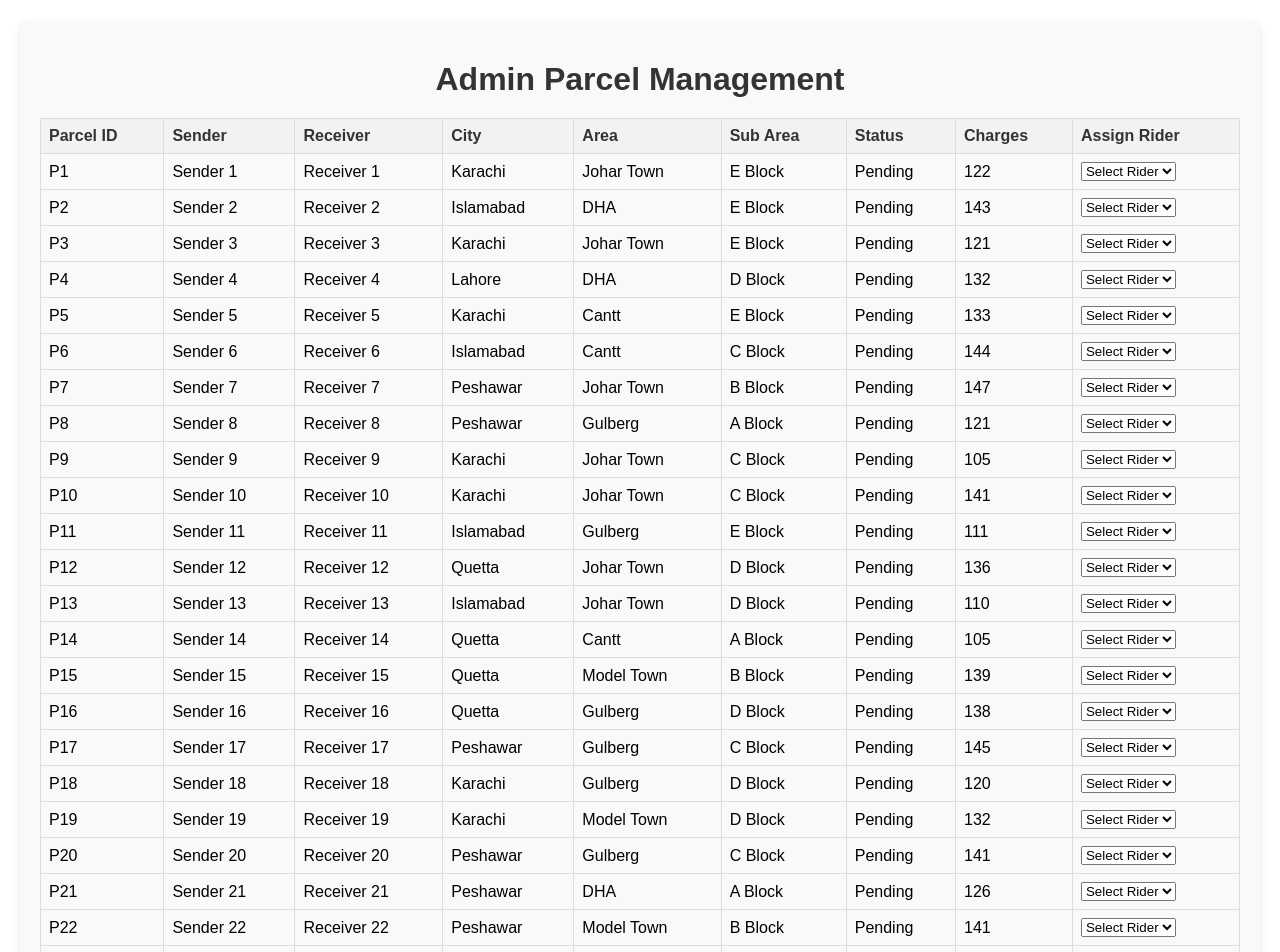
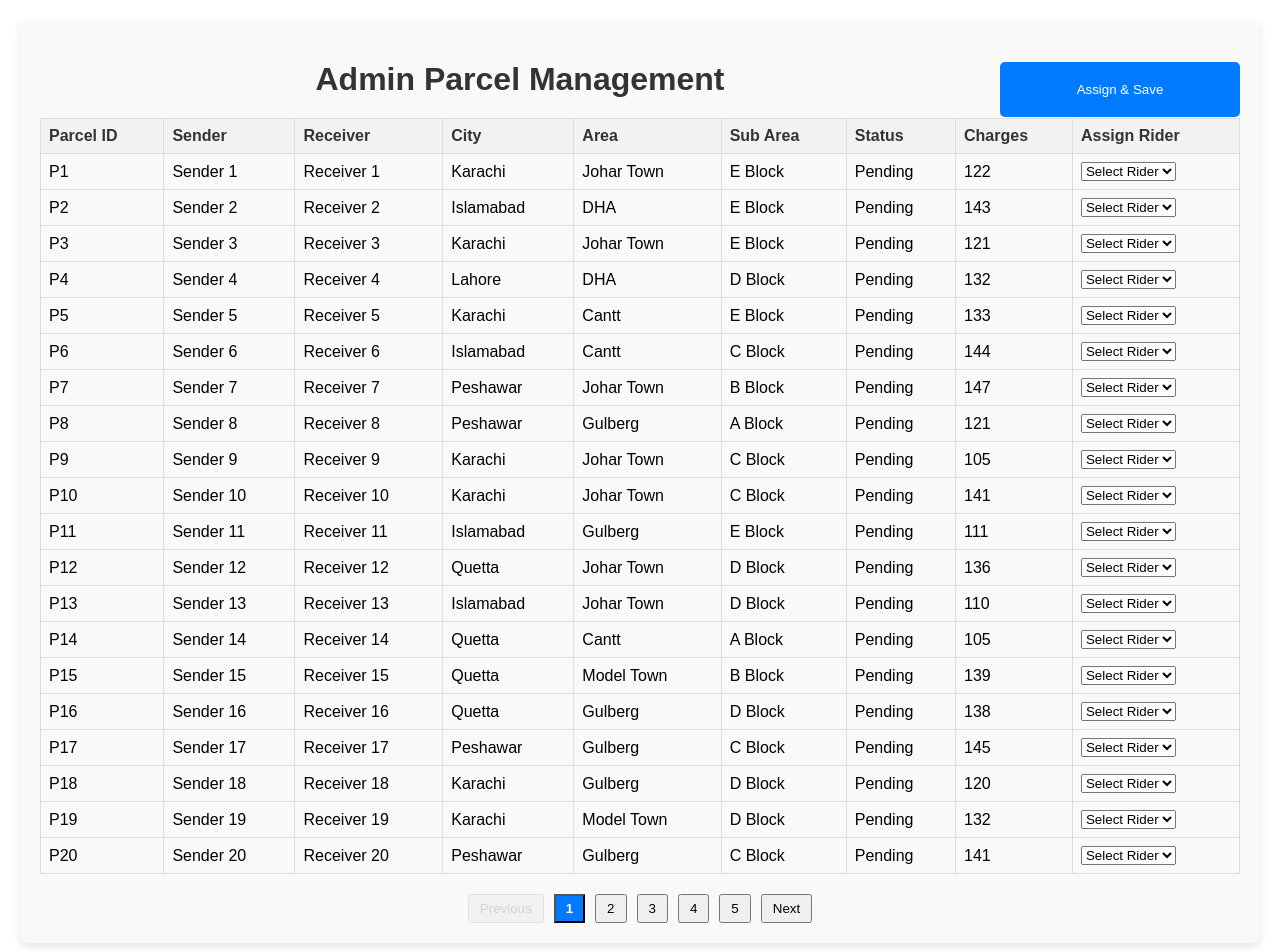
Before and after one commit to Abdullah-1796/Information-System-for-Smart-Delivery, a React (Create React App) app in the folder frontend/: page / in a window 1280 px wide. Shown: the top 952 px of the page. Built offline with nearby package versions, Linux system fonts and the light colour scheme.

Commit message:
added download riders in json

```diff
--- a/frontend/src/AdminParcelManagement.js
+++ b/frontend/src/AdminParcelManagement.js
@@ -1,11 +1,11 @@
-import React, { useState, useEffect } from 'react';
-import './App.css'; // Import the CSS file
+import React, { useState, useEffect } from "react";
+import "./App.css"; // Import the CSS file
 
 const AdminParcelManagement = () => {
   const [parcels, setParcels] = useState([]); // State to hold parcel data
   const [assignedRiders, setAssignedRiders] = useState({}); // State to hold rider assignments
   const [currentPage, setCurrentPage] = useState(1); // Current page state
-  const parcelsPerPage = 50; // Number of parcels per page
+  const parcelsPerPage = 20; // Number of parcels per page
 
   useEffect(() => {
     // Populate with dummy data for now
@@ -13,10 +13,16 @@ const AdminParcelManagement = () => {
       id: `P${index + 1}`,
       sender: `Sender ${index + 1}`,
       receiver: `Receiver ${index + 1}`,
-      status: 'Pending',
-      city: ["Lahore", "Karachi", "Islamabad", "Peshawar", "Quetta"][Math.floor(Math.random() * 5)],
-      area: ["Model Town", "Gulberg", "DHA", "Johar Town", "Cantt"][Math.floor(Math.random() * 5)],
-      subArea: ["A Block", "B Block", "C Block", "D Block", "E Block"][Math.floor(Math.random() * 5)],
+      status: "Pending",
+      city: ["Lahore", "Karachi", "Islamabad", "Peshawar", "Quetta"][
+        Math.floor(Math.random() * 5)
+      ],
+      area: ["Model Town", "Gulberg", "DHA", "Johar Town", "Cantt"][
+        Math.floor(Math.random() * 5)
+      ],
+      subArea: ["A Block", "B Block", "C Block", "D Block", "E Block"][
+        Math.floor(Math.random() * 5)
+      ],
       charges: Math.floor(Math.random() * (150 - 100 + 1)) + 100,
     }));
     setParcels(dummyParcels);
@@ -25,13 +31,38 @@ const AdminParcelManagement = () => {
   const ridersForSubArea = {
     Lahore: {
       "Model Town": ["Rider A1", "Rider A2"],
-      "Gulberg": ["Rider B1", "Rider B2"],
-      "DHA": ["Rider C1", "Rider C2"],
+      Gulberg: ["Rider B1", "Rider B2"],
+      DHA: ["Rider C1", "Rider C2"],
+      "Johar Town": ["Rider C1", "Rider C2"],
+      Cantt: ["Rider C1", "Rider C2"],
     },
     Karachi: {
       "Model Town": ["Rider K1", "Rider K2"],
-      "Gulberg": ["Rider K3", "Rider K4"],
-      "DHA": ["Rider K5", "Rider K6"],
+      Gulberg: ["Rider K3", "Rider K4"],
+      DHA: ["Rider K5", "Rider K6"],
+      "Johar Town": ["Rider C1", "Rider C2"],
+      Cantt: ["Rider C1", "Rider C2"],
+    },
+    Islamabad: {
+      "Model Town": ["Rider A1", "Rider A2"],
+      Gulberg: ["Rider B1", "Rider B2"],
+      DHA: ["Rider C1", "Rider C2"],
+      "Johar Town": ["Rider C1", "Rider C2"],
+      Cantt: ["Rider C1", "Rider C2"],
+    },
+    Peshawar: {
+      "Model Town": ["Rider K1", "Rider K2"],
+      Gulberg: ["Rider K3", "Rider K4"],
+      DHA: ["Rider K5", "Rider K6"],
+      "Johar Town": ["Rider C1", "Rider C2"],
+      Cantt: ["Rider C1", "Rider C2"],
+    },
+    Quetta: {
+      "Model Town": ["Rider K1", "Rider K2"],
+      Gulberg: ["Rider K3", "Rider K4"],
+      DHA: ["Rider K5", "Rider K6"],
+      "Johar Town": ["Rider C1", "Rider C2"],
+      Cantt: ["Rider C1", "Rider C2"],
     },
   };
 
@@ -55,9 +86,37 @@ const AdminParcelManagement = () => {
   // Calculate total pages
   const totalPages = Math.ceil(parcels.length / parcelsPerPage);
 
+  // Function to save the assigned riders to a JSON file
+  const saveAssignedRiders = () => {
+    const data = JSON.stringify(assignedRiders, null, 2); // Convert assigned riders data to JSON format
+    const blob = new Blob([data], { type: "application/json" });
+    const link = document.createElement("a");
+    link.href = URL.createObjectURL(blob);
+    const date = new Date();
+    const formattedDate = date.toISOString().split("T")[0];
+    link.download = `assigned_riders${formattedDate}.json`; // Set the file name
+    link.click(); // Trigger the download
+  };
+
   return (
     <div className="admin-parcel-management">
-      <h1 className="title">Admin Parcel Management</h1>
+      <div
+        style={{
+          display: "flex",
+          flexDirection: "row",
+          justifyContent: "space-between",
+          alignItems: "center",
+          width: "100%",
+        }}
+      >
+        <h1 className="title" style={{ flex: 1 }}>
+          Admin Parcel Management
+        </h1>
+        {/* Assign Button */}
+        <div className="assign-button">
+          <button onClick={saveAssignedRiders}>Assign & Save</button>
+        </div>
+      </div>
 
       <table className="parcel-table">
         <thead>
@@ -89,10 +148,16 @@ const AdminParcelManagement = () => {
                   value={assignedRiders[parcel.id] || ""}
                   onChange={(e) => handleAssignRider(parcel.id, e.target.value)}
                 >
-                  <option value="" disabled>Select Rider</option>
-                  {(ridersForSubArea[parcel.city]?.[parcel.area] || []).map((rider) => (
-                    <option key={rider} value={rider}>{rider}</option>
-                  ))}
+                  <option value="" disabled>
+                    Select Rider
+                  </option>
+                  {(ridersForSubArea[parcel.city]?.[parcel.area] || []).map(
+                    (rider) => (
+                      <option key={rider} value={rider}>
+                        {rider}
+                      </option>
+                    )
+                  )}
                 </select>
               </td>
             </tr>
@@ -112,7 +177,7 @@ const AdminParcelManagement = () => {
           <button
             key={page + 1}
             onClick={() => handlePageChange(page + 1)}
-            className={currentPage === page + 1 ? 'active' : ''}
+            className={currentPage === page + 1 ? "active" : ""}
           >
             {page + 1}
           </button>
--- a/frontend/src/App.css
+++ b/frontend/src/App.css
@@ -42,6 +42,8 @@
   text-align: center;
   color: #333;
   margin-bottom: 20px;
+  justify-content: "center";
+  align-items: "center";
 }
 
 .parcel-table {
@@ -74,7 +76,7 @@
   width: 200px;
   margin: 0 auto;
   padding: 10px 20px;
-  background-color: #4caf50;
+  background-color: #007bff;
   color: white;
   border: none;
   border-radius: 5px;
@@ -108,6 +110,22 @@
   background-color: #007bff;
   color: white;
 }
+.assign-button {
+  text-align: center;
+  margin-top: 20px;
+}
+
+.assign-button button {
+  padding: 10px 20px;
+  background-color: #007bff;
+  color: white;
+  border: none;
+  cursor: pointer;
+}
+
+.assign-button button:hover {
+  background-color: #0056b3;
+}
 
 /* Add hover effect for rows */
 .parcel-table tr:hover {
```
